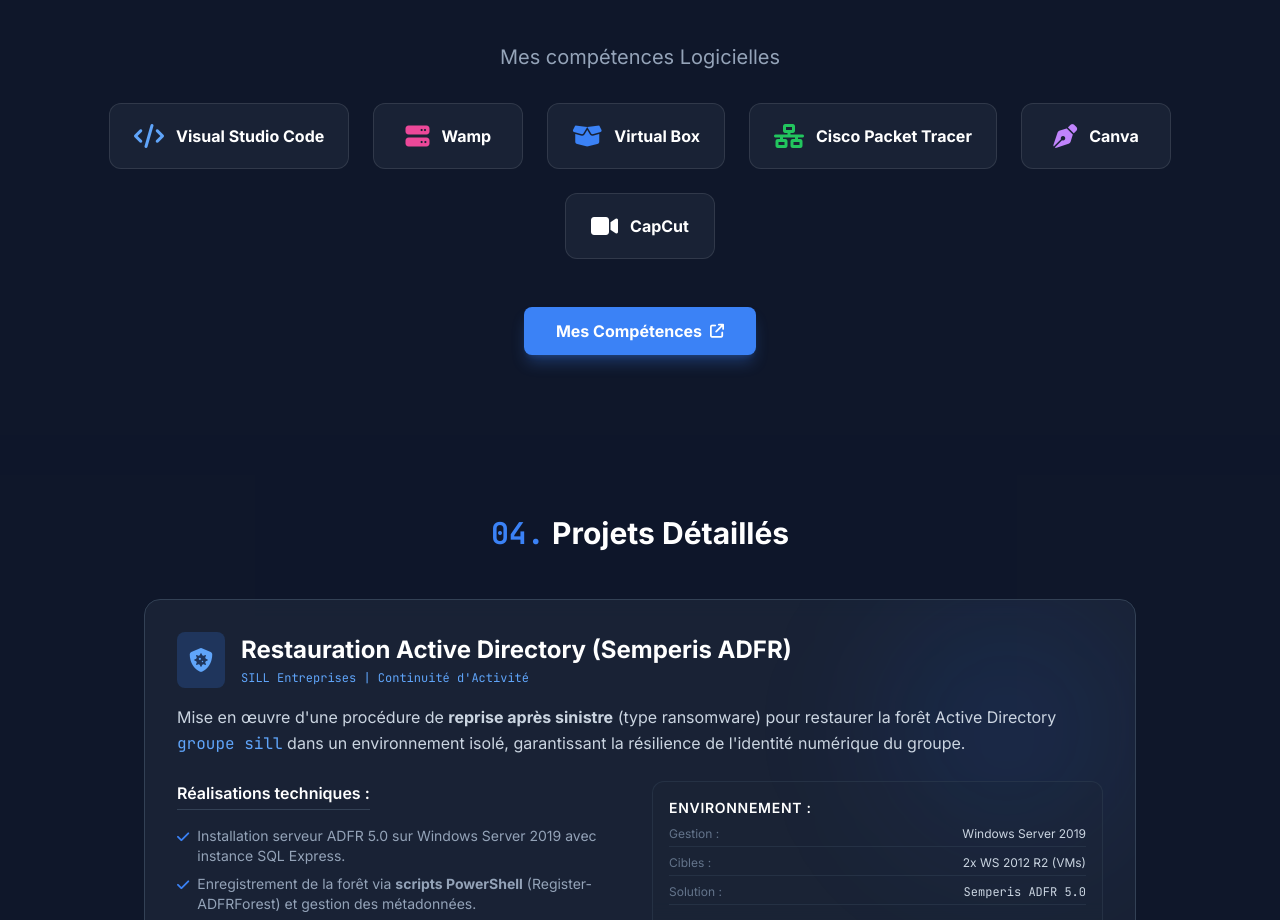
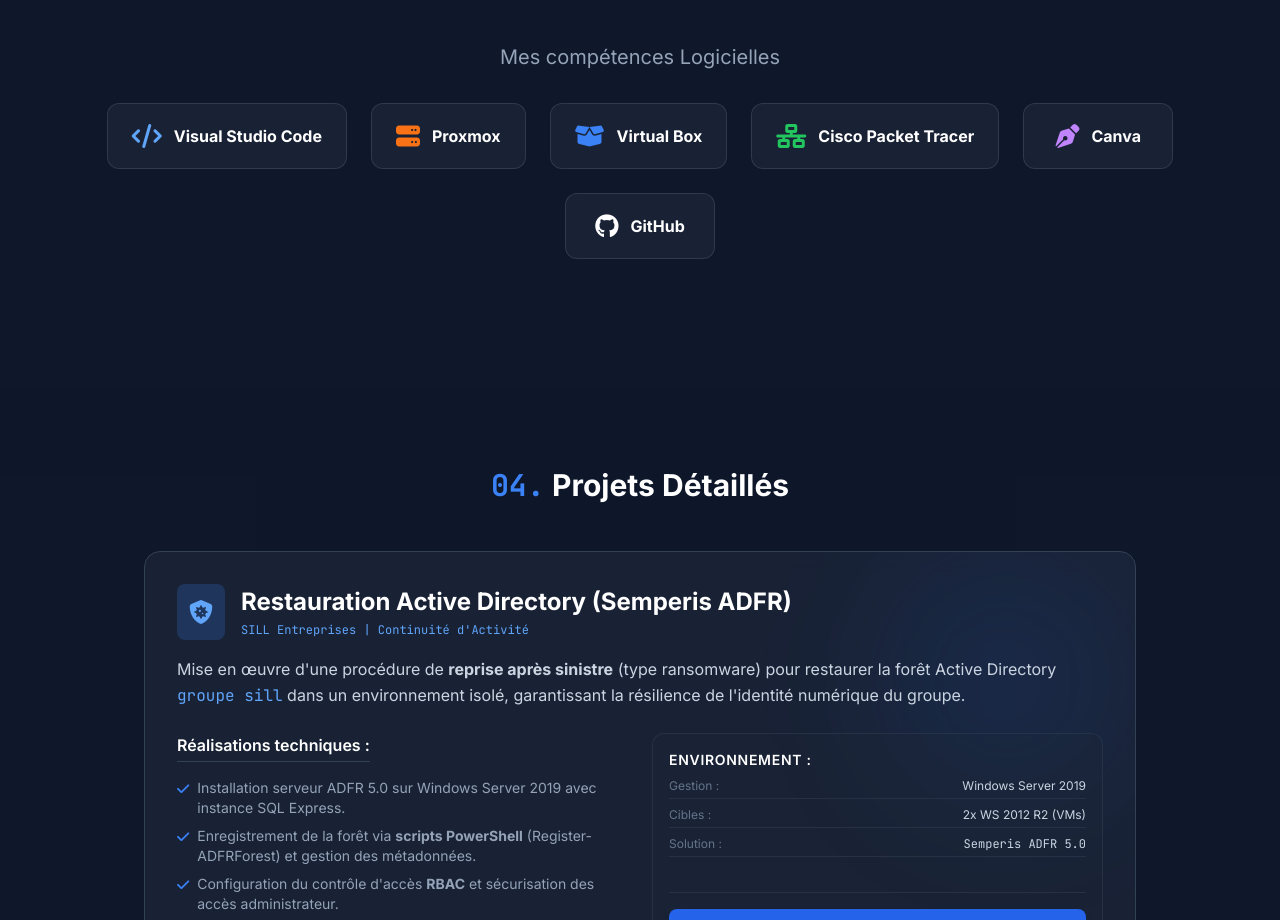
Before and after one commit to VincentBal29400/portfolio, a plain HTML site: page index.html in a window 1280 px wide. Shown: the part 2320-3240 px from the top of the page. Drawn offline with nearby package versions, Linux system fonts and the light colour scheme.

Commit message:
Update index.html

```diff
--- a/index.html
+++ b/index.html
@@ -230,8 +230,8 @@
                 </div>
 
                 <div class="glass px-6 py-4 rounded-xl flex items-center gap-3 hover:bg-slate-800 transition min-w-[150px] justify-center">
-                    <i class="fas fa-server text-pink-500 text-2xl"></i>
-                    <span class="font-bold text-white">Wamp</span>
+                    <i class="fas fa-server text-orange-500 text-2xl"></i>
+                    <span class="font-bold text-white">Proxmox</span>
                 </div>
 
                 <div class="glass px-6 py-4 rounded-xl flex items-center gap-3 hover:bg-slate-800 transition min-w-[150px] justify-center">
@@ -250,18 +250,10 @@
                 </div>
 
                 <div class="glass px-6 py-4 rounded-xl flex items-center gap-3 hover:bg-slate-800 transition min-w-[150px] justify-center">
-                    <i class="fas fa-video text-white text-2xl"></i>
-                    <span class="font-bold text-white">CapCut</span>
+                    <i class="fab fa-github text-white text-2xl"></i>
+                    <span class="font-bold text-white">GitHub</span>
                 </div>
             </div>
-
-
-            <div class="mt-12">
-                <a href="Feuille de calcul sans titre - Tableau de synthèse Épreuve E5 - Tableau de synthèse Épreuve E5.pdf" target="_blank" class="bg-blue-500 hover:bg-blue-600 text-white font-bold py-3 px-8 rounded-lg inline-flex items-center gap-2 transition shadow-lg shadow-blue-500/30">
-                    Mes Compétences <i class="fas fa-arrow-up-right-from-square text-sm"></i>
-                </a>
-            </div>
-        </div>
     </section>
 
     <section id="projects" class="py-20 bg-slate-900/50">
```
